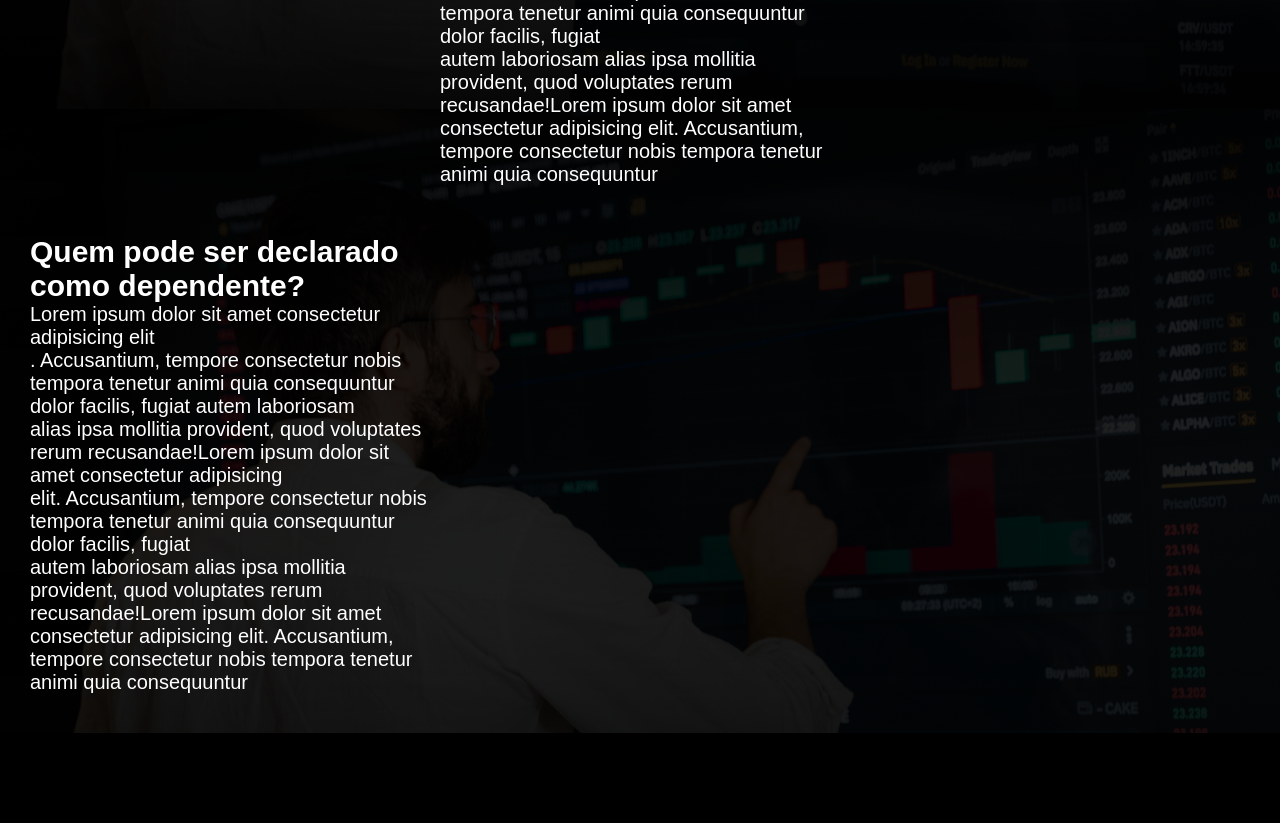
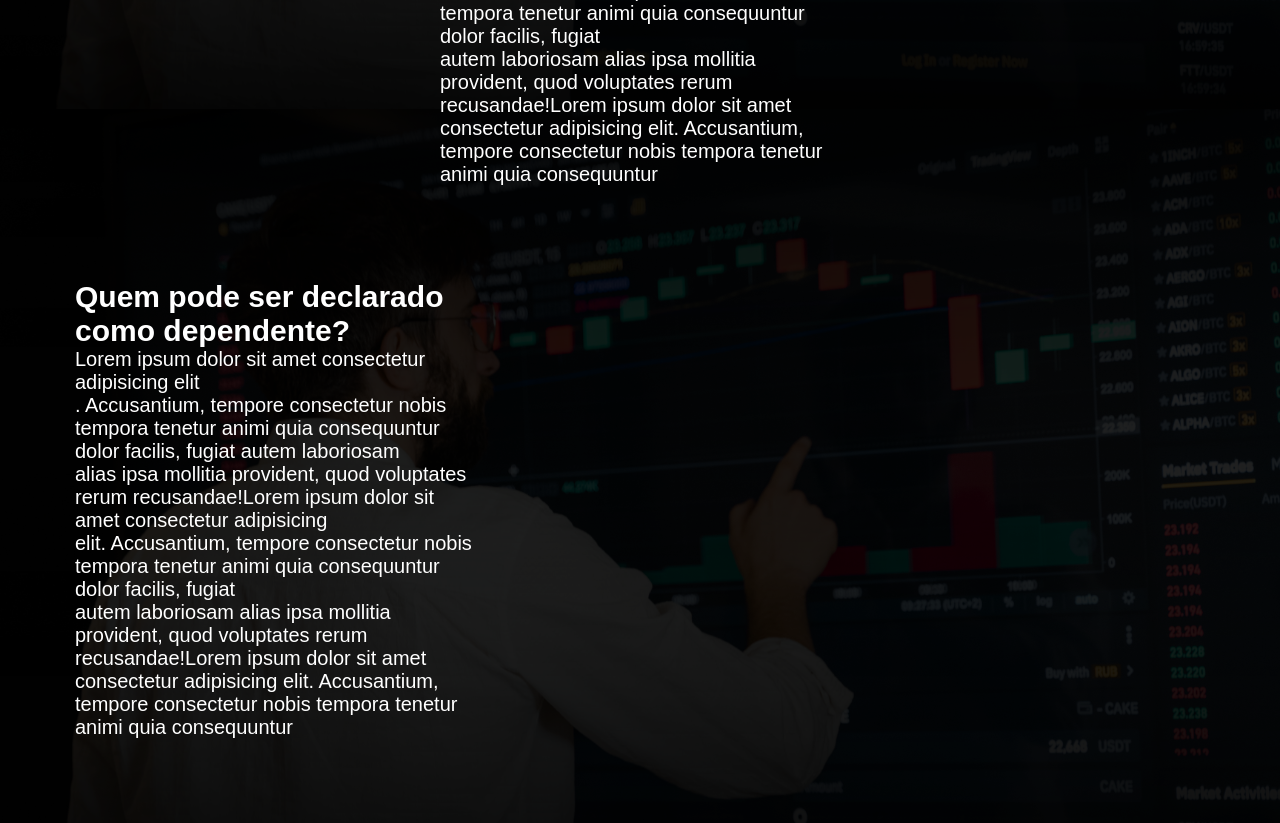
Before and after one commit to Henrique-Guido/crud_umc, a PHP site: page /hompage.html in a window 1280 px wide. Shown: the part 1491-2314 px from the top of the page. Before the commit the page ends 2224 px from the top, so only its background shows below. Run offline with PHP 8.4, Linux system fonts and the light colour scheme.

Commit message:
Update page.css

```diff
--- a/css/page.css
+++ b/css/page.css
@@ -94,10 +94,10 @@
       .texto2{
         display: flex;
         justify-content: flex-start;
-        margin-right: 100px;
+        margin-right:auto;
         flex-wrap: wrap;
         color: #ffffff;
-        padding: 30px;
+        padding: 75px;
         gap: 45px;
         font-size: 20px;
       }
```
